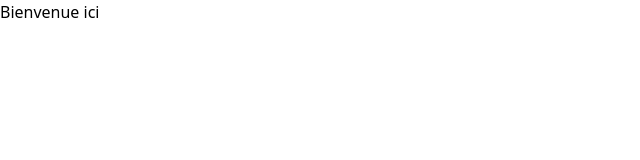
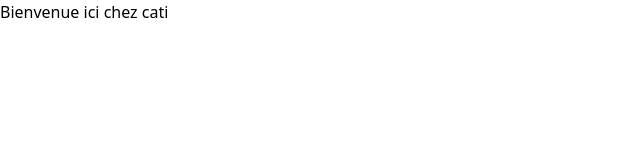
Before and after one commit to helium-tech/mycaticards, a Nuxt app: page / in a window 1280 px wide. Shown: the top 160 px of the page, without its empty margins (0-640 px from the left). Built offline with nearby package versions, Linux system fonts and the light colour scheme.

Commit message:
commit day

```diff
--- a/pages/index.vue
+++ b/pages/index.vue
@@ -1,6 +1,6 @@
 <template>
   <div>
-    <h1>Bienvenue ici</h1>
+    <h1>Bienvenue ici chez cati</h1>
   </div>
 </template>
 
```
